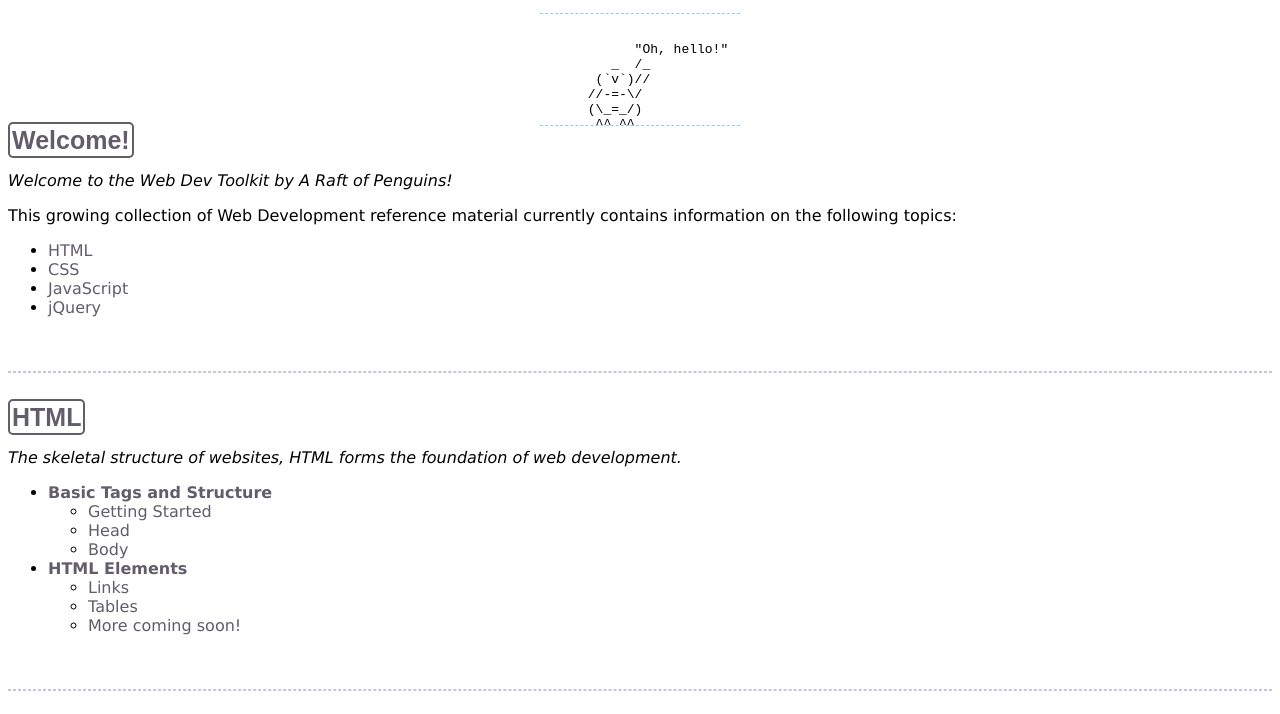
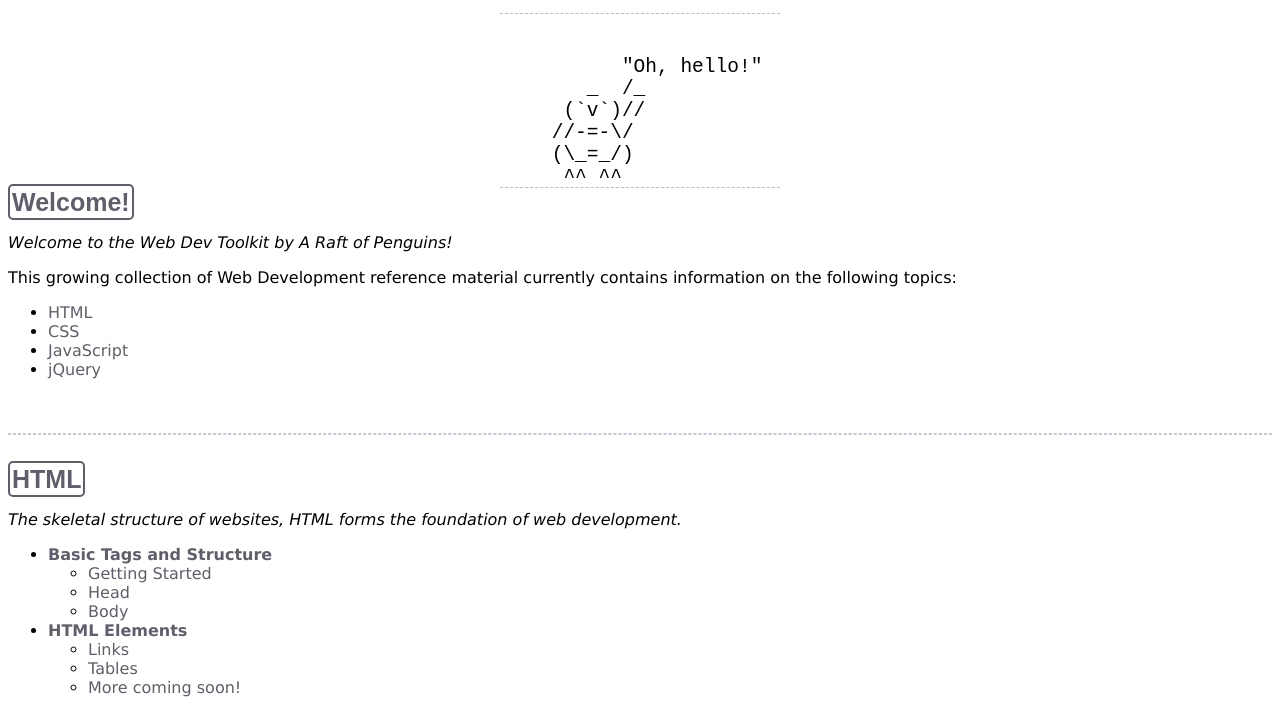
Before and after one commit to raftofpenguins/wdtk, a plain HTML site: page index.html in a window 1280 px wide. Shown: the part 55-769 px from the top of the page. Drawn offline with Linux system fonts and the light colour scheme.

Commit message:
enlarged penguin

```diff
--- a/stylesheet.css
+++ b/stylesheet.css
@@ -181,7 +181,8 @@ hr {
 	margin-top: 10px;
 	margin-left: 40px;
 	margin-bottom: -20px;
-	width: 150px;
+	width: 280px;
+	font-size: 150%;
 	/*
 	border-radius: 1px;
 	border: 2px solid black;
@@ -193,7 +194,7 @@ hr {
 .penguinLine {
 	border-top: 1px dashed skyblue;
 	border-bottom: 1px dashed skyblue;
-	width: 200px;
+	width: 280px;
 	margin-bottom: 50px;
 	margin: auto;
 }
```
